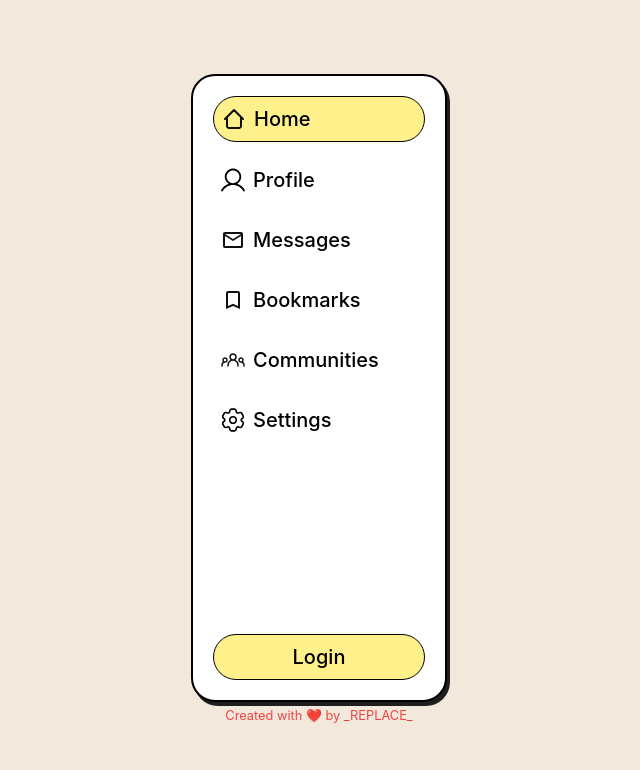
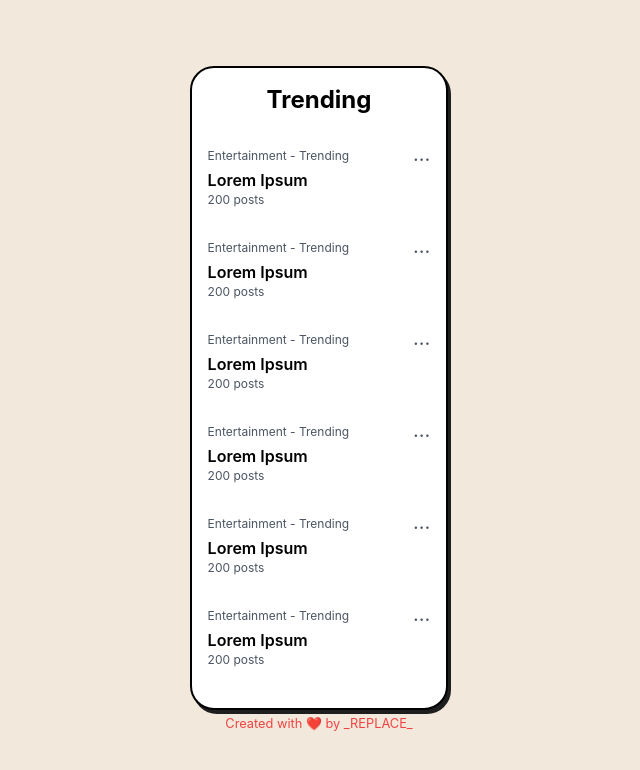
Before and after one commit to Noroff-FED-Campus-Assignments/css-frameworks-mimir, a React (Vite) app: page / in a window 1280 px wide. Shown: the top 770 px of the page, without its empty margins (321-961 px from the left). Built offline with nearby package versions, Linux system fonts and the light colour scheme.

Commit message:
trending-done

```diff
--- /dev/null
+++ b/src/components/trending/index.jsx
@@ -0,0 +1,66 @@
+import React from "react";
+
+function TrendingSection() {
+  return (
+    <div className="bg-white p-4 shadow-custom rounded-3xl border-2 border-black">
+      {/* Trending Title */}
+      <h1 className="text-2xl font-bold text-black">Trending</h1>
+
+      <div className="flex flex-col items-start mt-6">
+        <div className="flex">
+          <p className="text-gray-600 text-xs mt-2">Entertainment - Trending</p>
+          <span className="text-gray-600 ms-16 text-xl">…</span>
+        </div>
+        <h2 className="text-l font-semibold text-black">Lorem Ipsum</h2>
+        <p className="text-gray-600 text-xs">200 posts</p>
+      </div>
+
+      <div className="flex flex-col items-start mt-6">
+        <div className="flex">
+          <p className="text-gray-600 text-xs mt-2">Entertainment - Trending</p>
+          <span className="text-gray-600 ms-16 text-xl">…</span>
+        </div>
+        <h2 className="text-l font-semibold text-black">Lorem Ipsum</h2>
+        <p className="text-gray-600 text-xs">200 posts</p>
+      </div>
+
+      <div className="flex flex-col items-start mt-6">
+        <div className="flex">
+          <p className="text-gray-600 text-xs mt-2">Entertainment - Trending</p>
+          <span className="text-gray-600 ms-16 text-xl">…</span>
+        </div>
+        <h2 className="text-l font-semibold text-black">Lorem Ipsum</h2>
+        <p className="text-gray-600 text-xs">200 posts</p>
+      </div>
+
+      <div className="flex flex-col items-start mt-6">
+        <div className="flex">
+          <p className="text-gray-600 text-xs mt-2">Entertainment - Trending</p>
+          <span className="text-gray-600 ms-16 text-xl">…</span>
+        </div>
+        <h2 className="text-l font-semibold text-black">Lorem Ipsum</h2>
+        <p className="text-gray-600 text-xs">200 posts</p>
+      </div>
+
+      <div className="flex flex-col items-start mt-6">
+        <div className="flex">
+          <p className="text-gray-600 text-xs mt-2">Entertainment - Trending</p>
+          <span className="text-gray-600 ms-16 text-xl">…</span>
+        </div>
+        <h2 className="text-l font-semibold text-black">Lorem Ipsum</h2>
+        <p className="text-gray-600 text-xs">200 posts</p>
+      </div>
+
+      <div className="flex flex-col items-start my-6">
+        <div className="flex">
+          <p className="text-gray-600 text-xs mt-2">Entertainment - Trending</p>
+          <span className="text-gray-600 ms-16 text-xl">…</span>
+        </div>
+        <h2 className="text-l font-semibold text-black">Lorem Ipsum</h2>
+        <p className="text-gray-600 text-xs">200 posts</p>
+      </div>
+    </div>
+  );
+}
+
+export default TrendingSection;
--- a/src/pages/Home.jsx
+++ b/src/pages/Home.jsx
@@ -1,11 +1,11 @@
 // import ExampleUsersPosts from "../components/example-users-posts"; //
 import { Outlet, Link } from "@tanstack/react-router";
-import NavBar from "../components/home-nav/nav.jsx"
+import TrendingSection from "../components/trending/index.jsx"
 
 function HomePage() {
   return (
     <>
-      <NavBar />
+      <TrendingSection />
     </>
   );
 }
```
